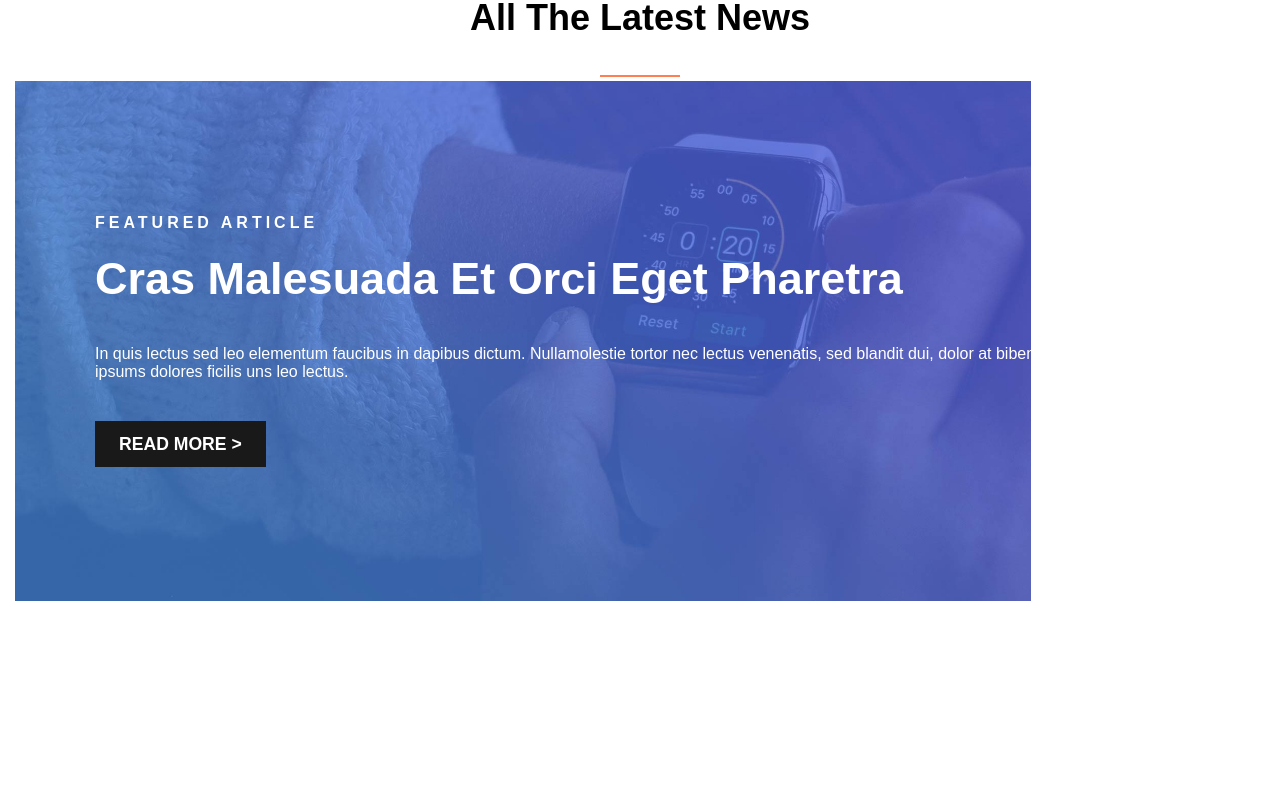
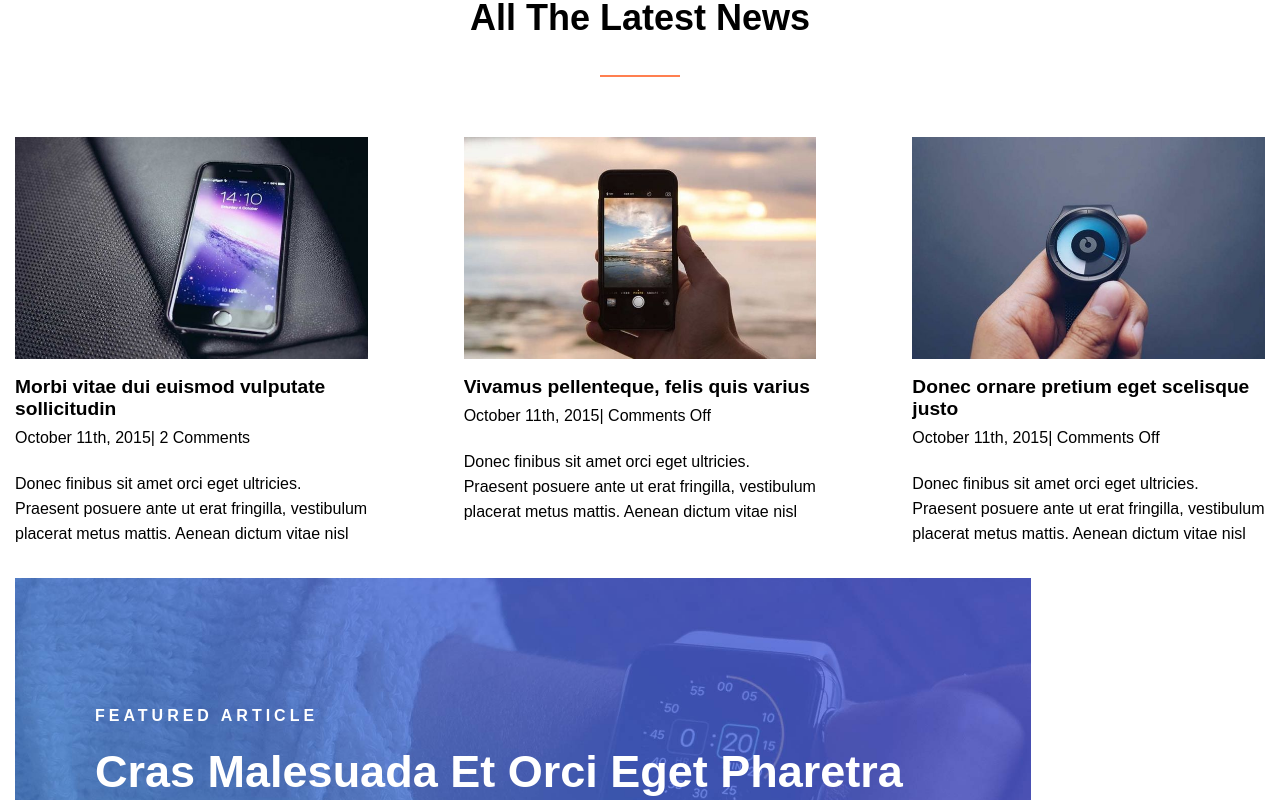
Before and after one commit to LucaMazzola02/proj-html-vuejs, a Vue app: page / in a window 1280 px wide. Shown: the part 1240-2040 px from the top of the page. Before the commit the page ends 1953 px from the top, so only its background shows below. Built offline with nearby package versions, Linux system fonts and the light colour scheme.

Commit message:
fix cards list and app cover with images

```diff
--- a/src/components/AppCover.vue
+++ b/src/components/AppCover.vue
@@ -51,7 +51,7 @@ export default {
     }
     .button{
         background-color: $blackColor;
-        padding: .8rem 1.5rem;
+        padding: 1.1rem 1.7rem;
         color: $whiteColor;
         font-size: 1.1rem;
         font-weight: bold;
--- a/src/components/CardList.vue
+++ b/src/components/CardList.vue
@@ -4,8 +4,13 @@
             <h3>PHASELLUS EGET METUS</h3>
             <h1>All The Latest News</h1>
             <div class="separator"></div>
-            <SingleCard v-for="card in cards" />
+            <div class="layout-cards flex">
+                <SingleCard  v-for="card in TopCards" :card="card" />
+            </div>
             <AppCover />
+            <div class="layout-cards flex">
+                <SingleCard  v-for="card in BottomCards" :card="card" />
+            </div>
         </div>
     </article>
 
@@ -18,14 +23,55 @@ import AppCover from './AppCover.vue'
 
 export default {
     name: 'CardList',
-    props :{
-        cards : Array
-
-    },
     components:{
         SingleCard,
         AppCover
-    }
+    },
+    data(){
+        return {
+            TopCards : [
+                {
+                    bigImage : 'post_feat_img_25-700x441',
+                    title : 'Morbi vitae dui euismod vulputate sollicitudin',
+                    date : 'October 11th, 2015|  2 Comments',
+                    text : 'Donec finibus sit amet orci eget ultricies. Praesent posuere ante ut erat fringilla, vestibulum placerat metus mattis. Aenean dictum vitae nisl'
+                },
+                {
+                    bigImage : 'post_feat_img_24-700x441',
+                    title : 'Vivamus pellenteque, felis quis varius',
+                    date : 'October 11th, 2015|  Comments Off',
+                    text : 'Donec finibus sit amet orci eget ultricies. Praesent posuere ante ut erat fringilla, vestibulum placerat metus mattis. Aenean dictum vitae nisl'
+                },
+                {
+                    bigImage : 'post_feat_img_23-700x441',
+                    title : 'Donec ornare pretium eget scelisque justo',
+                    date : 'October 11th, 2015|  Comments Off',
+                    text : 'Donec finibus sit amet orci eget ultricies. Praesent posuere ante ut erat fringilla, vestibulum placerat metus mattis. Aenean dictum vitae nisl'
+                }
+            ],
+            BottomCards : [
+                {
+                    bigImage : 'post_feat_img_22-700x441',
+                    title : 'Fusce sollicitudin nunc sed placerat varius',
+                    date : 'October 11th, 2015|  Comments Off',
+                    text : 'Donec finibus sit amet orci eget ultricies. Praesent posuere ante ut erat fringilla, vestibulum placerat metus mattis. Aenean dictum vitae nisl'
+                },
+                {
+                    bigImage : 'post_feat_img_21-700x441',
+                    title : 'Donec facilis sodales leo sit amet laoreet',
+                    date : 'October 11th, 2015|  Comments Off',
+                    text : 'Donec finibus sit amet orci eget ultricies. Praesent posuere ante ut erat fringilla, vestibulum placerat metus mattis. Aenean dictum vitae nisl'
+                },
+                {
+                    bigImage : 'post_feat_img_20-700x441',
+                    title : 'Proin eu purus sed aru aliquet curabir vens',
+                    date : 'October 11th, 2015|  Comments Off',
+                    text : 'Donec finibus sit amet orci eget ultricies. Praesent posuere ante ut erat fringilla, vestibulum placerat metus mattis. Aenean dictum vitae nisl'
+                }
+            ]
+
+        }
+      },
 }
 </script>
 
@@ -50,6 +96,14 @@ article .container{
         font-weight: bolder;
         margin: 1.5rem 0;
     }
+    .layout-cards{
+        justify-content: space-between;
+        text-align: left;
+        margin-top: 3.5rem;
+
+    }
+
 }
 
+
 </style>
--- a/src/components/SingleCard.vue
+++ b/src/components/SingleCard.vue
@@ -1,13 +1,37 @@
 <template>
+    <article class="single-card">
+        <div class="card-body">
+            <div class="card-image">
+              <img class="big-image" :src="getImagePath(card.bigImage)" alt="big-image">
+            </div>
+            <div class="description">
+                <h2 class="card-title">
+                  {{ card.title }}
+                </h2>
+                <div class="date" >
+                  {{ card.date }}
+                </div>
+                <p class="text">
+                    {{ card.text }}
+                </p>
+            </div>
+        </div>
+      </article>
 
 </template>
 
 <script>
 
-
-
 export default {
     name: 'SingleCard',
+    props :{
+        card : Array
+    },
+    methods :{
+      getImagePath(img){
+        return new URL(`../assets/img/${img}.jpg`, import.meta.url).href;
+      },
+    },
 
 }
 </script>
@@ -17,4 +41,33 @@ export default {
 <style lang="scss" scoped>
 @use '../styles/partials/variables' as *;
 
+.single-card{
+    width: calc((100% / 3) - 4rem);
+}
+
+.card-image .big-image{
+    width: 100%;
+    height: 100%;
+    transition: $transition;
+    &:hover{
+        transform: scale(.85);
+    }
+
+}
+.card-title{
+    margin-top: 0.8rem;
+    font-size: 1.2rem;
+    font-weight: bold;
+}
+
+.date{
+    margin: .6rem 0 1.5rem 0;
+}
+
+.text{
+    line-height: 25px;
+    margin-bottom: 2rem;
+}
+
+
 </style>
--- a/src/styles/partials/_variables.scss
+++ b/src/styles/partials/_variables.scss
@@ -9,4 +9,4 @@ $greyColor : rgba(112,112,112,255);
 
 // ? transition
 
-$transition : all .5s cubic-bezier(.215, .61, .355, 1);
+$transition : all 1s cubic-bezier(.215, .61, .355, 1);
```
